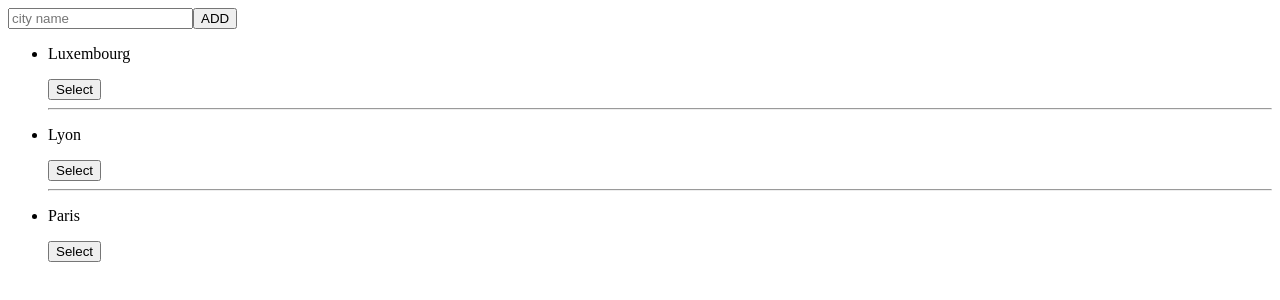
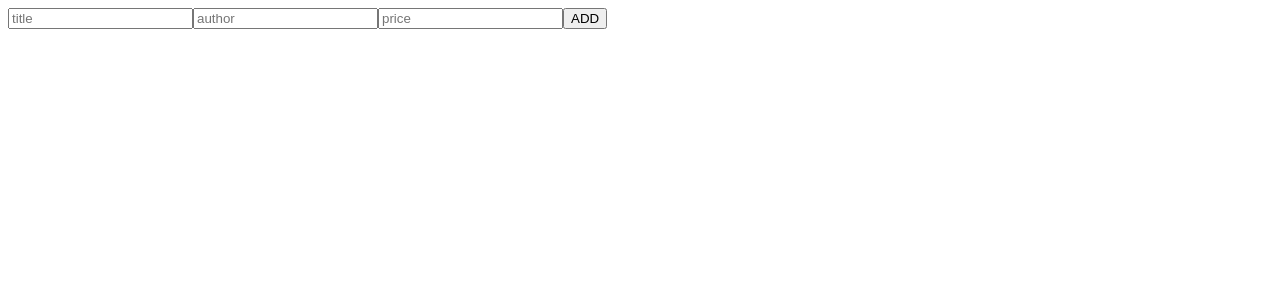
Before and after one commit to wishtack-training/wt-training-angular, an Angular app: page / in a window 1280 px wide. Shown: the top 300 px of the page. Built offline with nearby package versions, Linux system fonts and the light colour scheme.

Commit message:
Added `<wt-book-form>`.

```diff
--- a/src/app/app.component.html
+++ b/src/app/app.component.html
@@ -1 +1 @@
-<wt-demo></wt-demo>
+<wt-cart></wt-cart>
--- a/src/app/app.module.ts
+++ b/src/app/app.module.ts
@@ -4,6 +4,7 @@ import { BrowserModule } from '@angular/platform-browser';
 
 import { AppRoutingModule } from './app-routing.module';
 import { AppComponent } from './app.component';
+import { BookFormComponent } from './book/book-form/book-form.component';
 import { CartComponent } from './cart/cart/cart.component';
 import { CityPreviewComponent } from './demo/city-preview/city-preview.component';
 import { DemoComponent } from './demo/demo/demo.component';
@@ -15,7 +16,8 @@ import { FormDemoComponent } from './demo/form-demo/form-demo.component';
         CartComponent,
         DemoComponent,
         FormDemoComponent,
-        CityPreviewComponent
+        CityPreviewComponent,
+        BookFormComponent
     ],
     imports: [
         AppRoutingModule,
--- /dev/null
+++ b/src/app/book/book-form/book-form.component.html
@@ -0,0 +1,22 @@
+<form
+    [formGroup]="bookForm"
+    (ngSubmit)="onBookSubmit()">
+
+    <input
+        formControlName="title"
+        placeholder="title"
+        type="text">
+
+    <input
+        formControlName="author"
+        placeholder="author"
+        type="text">
+
+    <input
+        formControlName="price"
+        placeholder="price"
+        type="number">
+
+    <button type="submit">ADD</button>
+
+</form>
--- /dev/null
+++ b/src/app/book/book-form/book-form.component.ts
@@ -0,0 +1,30 @@
+import { Component, EventEmitter, Output } from '@angular/core';
+import { FormControl, FormGroup } from '@angular/forms';
+import { Book } from '../book';
+
+@Component({
+    selector: 'wt-book-form',
+    templateUrl: './book-form.component.html',
+    styleUrls: ['./book-form.component.scss']
+})
+export class BookFormComponent {
+
+    @Output() bookSubmit = new EventEmitter<Book>();
+
+    bookForm = new FormGroup({
+        title: new FormControl(),
+        author: new FormControl(),
+        price: new FormControl()
+    });
+
+    onBookSubmit() {
+
+        const book = new Book(this.bookForm.value);
+
+        this.bookSubmit.emit(book);
+
+        this.bookForm.reset();
+
+    }
+
+}
--- a/src/app/cart/cart.ts
+++ b/src/app/cart/cart.ts
@@ -1,4 +1,4 @@
-import { Book } from './book';
+import { Book } from '../book/book';
 
 export class Cart {
 
--- a/src/app/cart/cart/cart.component.html
+++ b/src/app/cart/cart/cart.component.html
@@ -1,7 +1,4 @@
-<button
-    type="button"
-    (click)="addBook()">ADD
-</button>
+<wt-book-form (bookSubmit)="addBook($event)"></wt-book-form>
 
 <div *ngFor="let book of getBookList()">
 
--- a/src/app/cart/cart/cart.component.ts
+++ b/src/app/cart/cart/cart.component.ts
@@ -1,5 +1,5 @@
 import { Component } from '@angular/core';
-import { Book } from '../book';
+import { Book } from '../../book/book';
 import { Cart } from '../cart';
 
 @Component({
@@ -11,12 +11,8 @@ export class CartComponent {
 
     private _cart = new Cart();
 
-    addBook() {
-        const title = prompt('Please enter a title.');
-        this._cart.addBook(new Book({
-            title,
-            price: 90.01
-        }));
+    addBook(book: Book) {
+        this._cart.addBook(book);
     }
 
     getBookList() {
@@ -26,5 +22,4 @@ export class CartComponent {
     removeBook(book: Book) {
         this._cart.removeBook(book);
     }
-
 }
```
Also changed, not shown: src/app/book/book-form/book-form.component.scss (added), src/app/book/book.ts (renamed from src/app/cart/book.ts), 1 other file (tests, documents, lock files or other folders).
